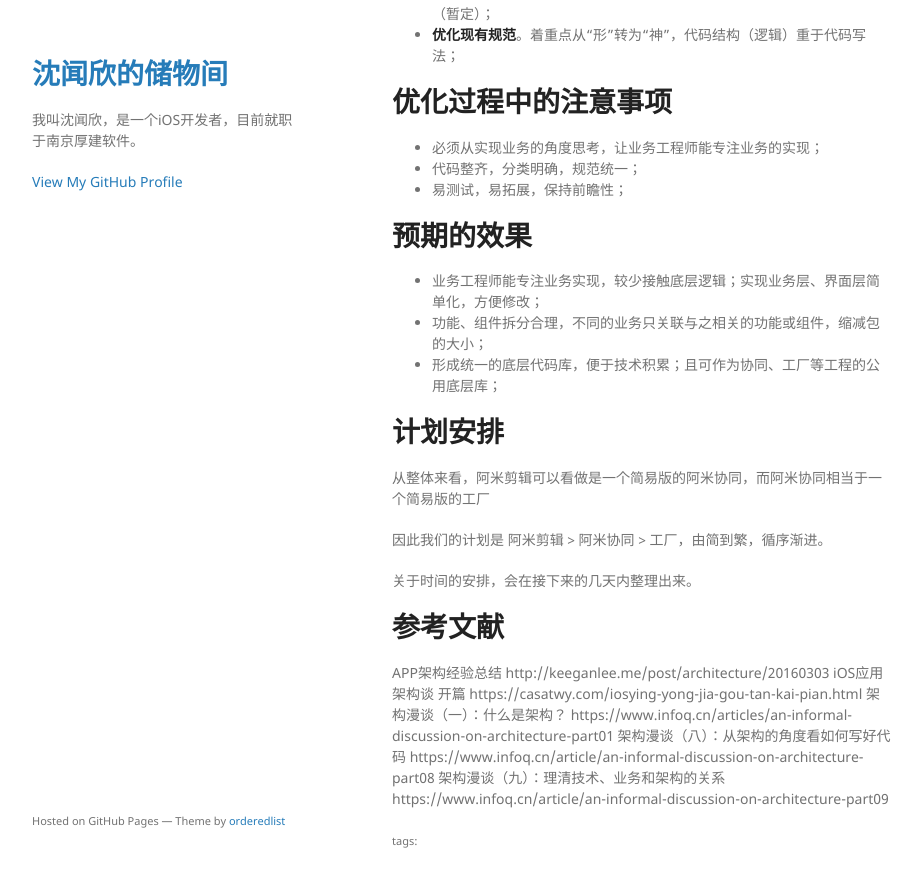
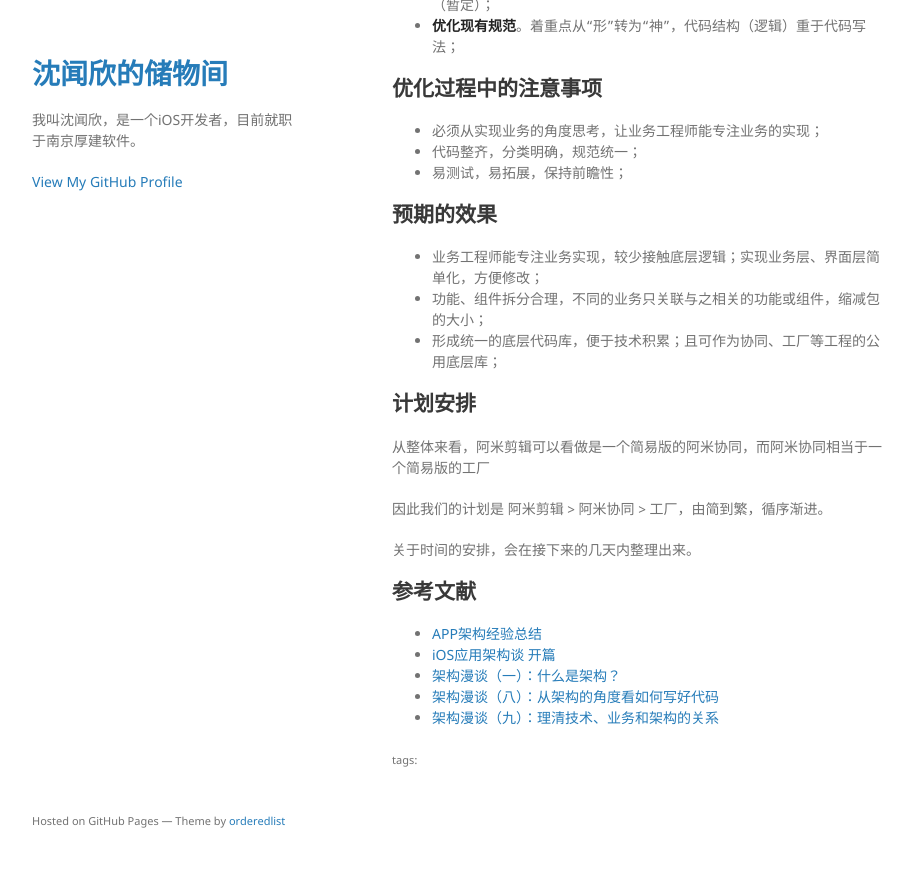
Before and after one commit to PatShen/PatShen.github.io, a Jekyll site: the page built from _posts/2018-11-08-ArchitectureLearnding.md, in a window 1280 px wide and 900 px high, scrolled down 2405 px. Shown: the top 887 px of the window, without its empty margins (178-1099 px from the left). Built offline with Jekyll 4.4.1, drawn with Linux system fonts in a browser that asks for light colours; our own code applies the rules of GitHub Pages for plain Markdown files; some of the changed text lies outside the part shown.

Commit message:
更新架构学习文档

```diff
--- a/_posts/2018-11-08-ArchitectureLearnding.md
+++ b/_posts/2018-11-08-ArchitectureLearnding.md
@@ -7,7 +9,7 @@
 直译过来就是：架构是规划，设计和建造建筑以及其他结构的**过程**和**产物**。
 换一种说法可能更好理解：人类社会中的诸多活动，如建造建筑物，需要通过规划、设计、执行等几个步骤，最终得到一个成果（此处为被建成的建筑物），那么这整个过程，以及最终的成果就被称作**架构**。这项定义在其他任何具有创造性的活动中通用（比如编写软件）。
 
-# 为什么要做架构？
+## 为什么要做架构？
 
 一栋好的房屋，可以在提供稳定环境的前提下（不会随时塌方），最大限度的满足业主对房屋内部进行改造的需求；同样，一个好的软件框架，也应该在稳定的前提下（不随便崩溃），最大限度的满足用户对软件的改造或扩展的需求。
 
@@ -19,17 +21,17 @@
 
 **从软件角度来说，一个“好”的架构是做好一个业务、甚至多个业务的基础。**
 
-# 如何做一个“好”的架构？
+## 如何做一个“好”的架构？
 
-## 1.合适的边界
+### 1.合适的边界
 
 因为架构是实现业务的基础，也可以理解成架构是为了更好的实现业务服务的，但是现实中的业务多到数不胜数，没有任何一个架构能为所有的业务服务。就像大家都明白“永动机”是不存在的一样，一个能为世间所有业务服务的架构也是不存在的。因此想要做好一个架构，必须要明确它的边界，给架构规定一个范围，如果能在这个范围内能满足业务的需要，我们就可以认为这是一个“好”的架构。
 
-## 2.合理的分工
+### 2.合理的分工
 
 就像搭建房屋需要管理人员、施工人员等多个角色分工，共同合作才能完成一样，构建架构也需要针对架构内部的事务进行分工：资历尚浅的人员，我们可以安排比较浅显的工作（如UI）；比较细心的人员，我们可以安排一些逻辑性较强的工作（如数据处理）；能力较强的人员，我们可以安排需要整体思维的工作（如底层架构）等；
 
-##3.高效的沟通
+### 3.高效的沟通
 
 与其他工作一样，架构的过程也需要不同成员之间保持有效的沟通：上层业务需要将需求传递给下一层，这样下一层的人员才能明确应当如何满足上层业务的需求；同样的，下层业务也需要将提供的API的使用方式明确的告知上层，方能使上层业务人员合理的使用封装的API；
 
@@ -42,7 +44,7 @@
 
 需要解决的问题很多，根据影响程度、和严重性，可以归纳出几个急需解决的问题。
 
-# 急需解决的问题
+## 急需解决的问题
 
 目前我们面临的问题主要体现在：
 
@@ -50,7 +52,7 @@
 
 * **冗余代码过多且不合理**：以往我们会将公用的功能进行封装或形成组件，随着需求的增加，这样的功能类和组件也越来越多，不同的类和组件中存在交叉业务；有的新需求需要将原有的类或组件进行重组，产生新的功能类或组件，不仅使得代码体积变大，也会耗费额外的人力和时间，同时对代码后期的维护和升级带来了隐患；
 
-# 原因分析
+## 原因分析
 
 **从具体问题分析**
 
@@ -65,25 +67,25 @@
 
 明确了问题，也分析了问题产生的原因，就有了解决问题的方向。
 
-# 如何解决现在的问题？
+## 如何解决现在的问题？
 
 * **合理分层**。比如：自上而下分为数据展示层、数据加工层、数据管理层；明确每一层的职责范围，严禁代码直接跨层调用；
 * **合理拆分功能点**。一个类只实现一个功能，多个功能组合形成新的功能（暂定）；
 * **优化现有规范**。着重点从“形”转为“神”，代码结构（逻辑）重于代码写法；
 
-# 优化过程中的注意事项
+## 优化过程中的注意事项
 
 * 必须从实现业务的角度思考，让业务工程师能专注业务的实现；
 * 代码整齐，分类明确，规范统一；
 * 易测试，易拓展，保持前瞻性；
 
-# 预期的效果
+## 预期的效果
 
 * 业务工程师能专注业务实现，较少接触底层逻辑；实现业务层、界面层简单化，方便修改；
 * 功能、组件拆分合理，不同的业务只关联与之相关的功能或组件，缩减包的大小；
 * 形成统一的底层代码库，便于技术积累；且可作为协同、工厂等工程的公用底层库；
 
-# 计划安排
+## 计划安排
 
 从整体来看，阿米剪辑可以看做是一个简易版的阿米协同，而阿米协同相当于一个简易版的工厂
 
@@ -92,10 +94,10 @@
 关于时间的安排，会在接下来的几天内整理出来。
 
 
-# 参考文献
+## 参考文献
 
-APP架构经验总结 http://keeganlee.me/post/architecture/20160303
-iOS应用架构谈 开篇 https://casatwy.com/iosying-yong-jia-gou-tan-kai-pian.html
-架构漫谈（一）：什么是架构？ https://www.infoq.cn/articles/an-informal-discussion-on-architecture-part01
-架构漫谈（八）：从架构的角度看如何写好代码 https://www.infoq.cn/article/an-informal-discussion-on-architecture-part08
-架构漫谈（九）：理清技术、业务和架构的关系 https://www.infoq.cn/article/an-informal-discussion-on-architecture-part09
+* [APP架构经验总结](#http://keeganlee.me/post/architecture/20160303)
+* [iOS应用架构谈 开篇](#https://casatwy.com/iosying-yong-jia-gou-tan-kai-pian.html#)
+* [架构漫谈（一）：什么是架构？](#https://www.infoq.cn/articles/an-informal-discussion-on-architecture-part01)
+* [架构漫谈（八）：从架构的角度看如何写好代码](#https://www.infoq.cn/article/an-informal-discussion-on-architecture-part08)
+* [架构漫谈（九）：理清技术、业务和架构的关系](#https://www.infoq.cn/article/an-informal-discussion-on-architecture-part09)
```
Also changed, not shown: other parts of _posts/2018-11-08-ArchitectureLearnding.md (+3 -1 lines).
